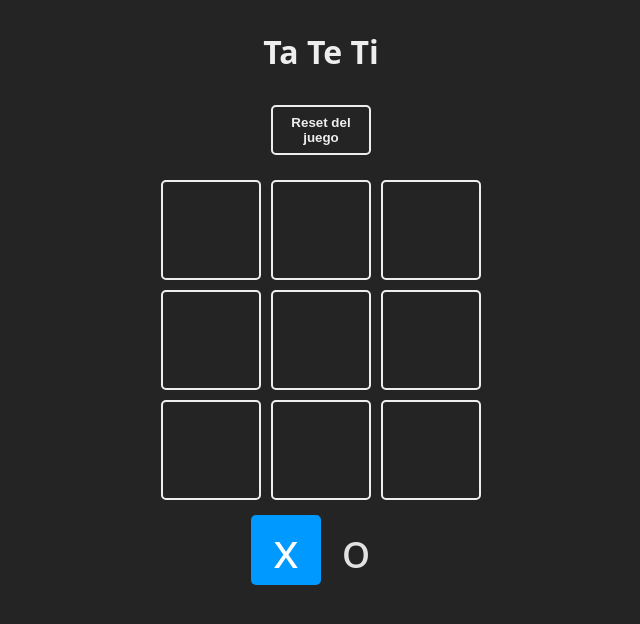
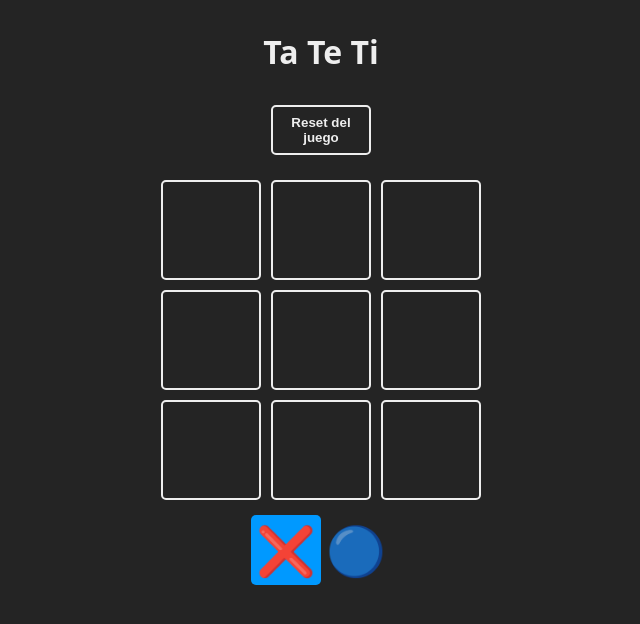
Before and after one commit to Martinlorajorge/02-ta-te-ti, a React (Vite) app: page / in a window 1280 px wide. Shown: the top 624 px of the page, without its empty margins (319-959 px from the left). Built offline with nearby package versions, Linux system fonts and the light colour scheme.

Commit message:
con emojins

```diff
--- a/src/App.jsx
+++ b/src/App.jsx
@@ -3,6 +3,9 @@
 import { Square } from "./components/Square"
 import { TURNS, WINNER_COMBOS } from "./constants";
 import { WinnerModal } from "./components/WinnerModal";
+
+export default App;
+
 
 function App() {
 	const [board, setBoard] = useState(Array(9).fill(null));
@@ -86,5 +89,3 @@
 		</main>
 	);
 }
-
-export default App;
--- a/src/components/Square.jsx
+++ b/src/components/Square.jsx
@@ -1,3 +1,4 @@
+
 export const Square = ({ children, isSelected, updateBoard, index }) => {
     const className = `square ${isSelected ? "is-selected" : ""}`;
     const handleClick = () => {
--- a/src/constants.js
+++ b/src/constants.js
@@ -1,6 +1,6 @@
 export const TURNS = {
-    X: "x",
-    O: "o",
+    X: "❌",
+    O: "🔵",
 };
 
 
```
